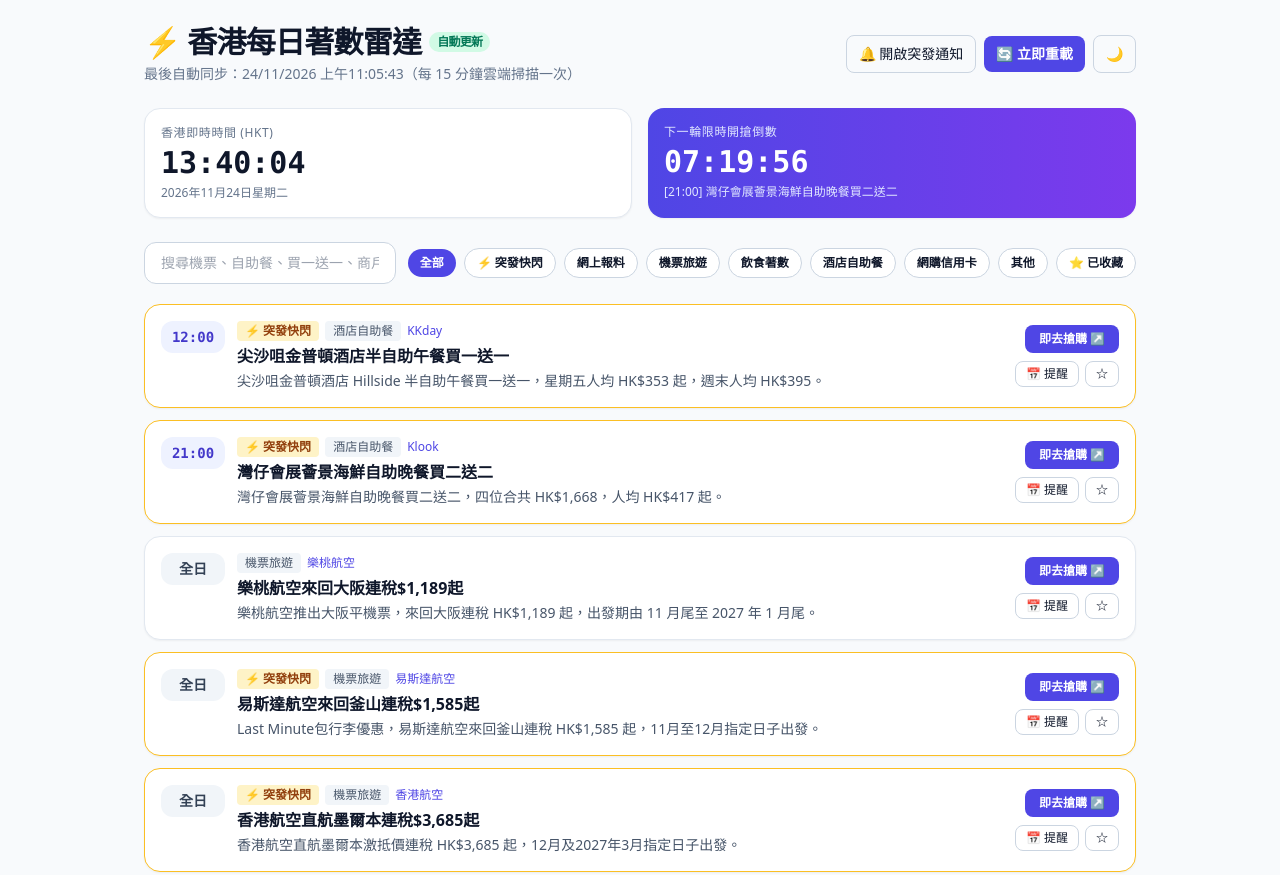
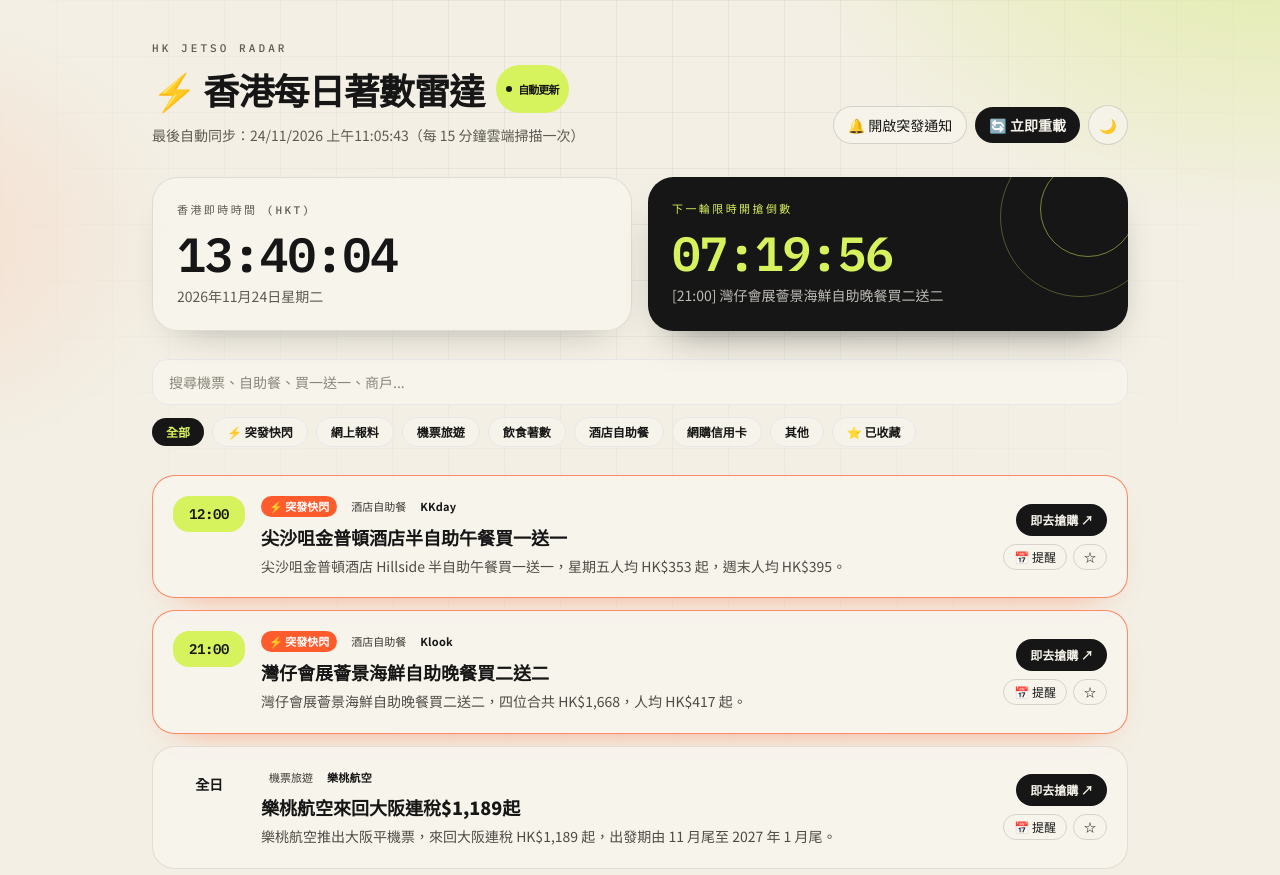
Before and after one commit to SINYAN1017/hk-jetso-radar, a plain HTML site: page index.html in a window 1280 px wide. Shown: the top 875 px of the page. Drawn offline with nearby package versions, Linux system fonts and the light colour scheme.

Commit message:
Restyle the deals page with a sharper editorial look.
Keep the same filters, clock, reminders, and deal actions, and give the page a bolder type, color, and card treatment.

Co-authored-by: SINYAN1017 <SINYAN1017@users.noreply.github.com>

```diff
--- a/index.html
+++ b/index.html
@@ -4,56 +4,125 @@
   <meta charset="UTF-8" />
   <meta name="viewport" content="width=device-width, initial-scale=1.0" />
   <title>香港每日著數搶購雷達 | HK Jetso Radar</title>
+  <link rel="preconnect" href="https://fonts.googleapis.com" />
+  <link rel="preconnect" href="https://fonts.gstatic.com" crossorigin />
+  <link href="https://fonts.googleapis.com/css2?family=IBM+Plex+Mono:wght@500;600&family=Noto+Sans+TC:wght@400;500;700;900&display=swap" rel="stylesheet" />
   <script src="https://cdn.tailwindcss.com"></script>
   <script>
-    tailwind.config = { darkMode: 'class' };
+    tailwind.config = {
+      darkMode: 'class',
+      theme: {
+        extend: {
+          fontFamily: {
+            sans: ['"Noto Sans TC"', 'sans-serif'],
+            mono: ['"IBM Plex Mono"', 'ui-monospace', 'monospace'],
+          },
+        },
+      },
+    };
   </script>
+  <style>
+    :root { color-scheme: light; }
+    html.dark { color-scheme: dark; }
+    body {
+      background-color: #f3efe4;
+      background-image:
+        radial-gradient(ellipse 70% 45% at 100% -8%, rgba(190, 230, 40, 0.35), transparent 55%),
+        radial-gradient(ellipse 45% 35% at -8% 18%, rgba(255, 92, 46, 0.12), transparent 50%);
+    }
+    html.dark body {
+      background-color: #0c0d0a;
+      background-image:
+        radial-gradient(ellipse 70% 45% at 100% -8%, rgba(214, 255, 70, 0.16), transparent 55%),
+        radial-gradient(ellipse 50% 40% at -10% 30%, rgba(255, 92, 46, 0.14), transparent 50%);
+    }
+    body::before {
+      content: "";
+      pointer-events: none;
+      position: fixed;
+      inset: 0;
+      background-image:
+        linear-gradient(rgba(18, 18, 18, 0.045) 1px, transparent 1px),
+        linear-gradient(90deg, rgba(18, 18, 18, 0.045) 1px, transparent 1px);
+      background-size: 56px 56px;
+      mask-image: radial-gradient(ellipse at top, #000 20%, transparent 78%);
+    }
+    html.dark body::before {
+      background-image:
+        linear-gradient(rgba(243, 239, 228, 0.05) 1px, transparent 1px),
+        linear-gradient(90deg, rgba(243, 239, 228, 0.05) 1px, transparent 1px);
+    }
+    .live-dot {
+      box-shadow: 0 0 0 0 rgba(22, 22, 22, 0.45);
+      animation: ping-dot 1.8s ease-out infinite;
+    }
+    html.dark .live-dot { box-shadow: 0 0 0 0 rgba(228, 255, 106, 0.7); }
+    @keyframes ping-dot {
+      70% { box-shadow: 0 0 0 8px transparent; }
+      100% { box-shadow: 0 0 0 0 transparent; }
+    }
+    @keyframes rise-in {
+      from { transform: translateY(8px); }
+      to { transform: none; }
+    }
+    .deal-card { animation: rise-in 0.45s ease both; }
+    .deal-card:nth-child(2) { animation-delay: 0.04s; }
+    .deal-card:nth-child(3) { animation-delay: 0.08s; }
+    .deal-card:nth-child(4) { animation-delay: 0.12s; }
+    @media (prefers-reduced-motion: reduce) {
+      .live-dot, .deal-card { animation: none; }
+    }
+    .chip-row { scrollbar-width: none; }
+    .chip-row::-webkit-scrollbar { display: none; }
+  </style>
 </head>
-<body class="bg-slate-50 text-slate-900 dark:bg-slate-950 dark:text-slate-100 min-h-screen transition-colors">
-  <div class="max-w-5xl mx-auto px-4 py-6">
-    <!-- Header -->
-    <header class="flex flex-col sm:flex-row sm:items-center sm:justify-between gap-4 mb-6">
+<body class="text-[#161616] dark:text-[#f6f3ea] min-h-screen font-sans antialiased">
+  <div class="relative max-w-5xl mx-auto px-4 sm:px-6 py-6 sm:py-10">
+    <header class="flex flex-col sm:flex-row sm:items-end sm:justify-between gap-5 mb-8">
       <div>
-        <h1 class="text-2xl sm:text-3xl font-extrabold tracking-tight flex items-center gap-2">
+        <p class="text-[11px] font-mono tracking-[0.28em] uppercase text-[#5c5a52] dark:text-[#c8c3b4] mb-2">HK Jetso Radar</p>
+        <h1 class="text-[1.7rem] sm:text-4xl font-black tracking-tight leading-none flex flex-wrap items-center gap-x-3 gap-y-2">
           <span>⚡ 香港每日著數雷達</span>
-          <span class="text-xs font-semibold px-2 py-0.5 rounded-full bg-emerald-100 text-emerald-700 dark:bg-emerald-900/50 dark:text-emerald-300">自動更新</span>
+          <span class="inline-flex items-center gap-1.5 text-[11px] font-bold px-2.5 py-1 rounded-full bg-[#d6f25c] text-[#161616]">
+            <span class="live-dot inline-block w-1.5 h-1.5 rounded-full bg-[#161616]"></span>
+            自動更新
+          </span>
         </h1>
-        <p id="lastUpdated" class="text-sm text-slate-500 dark:text-slate-400 mt-1">正在讀取最新情報...</p>
+        <p id="lastUpdated" class="text-sm text-[#5c5a52] dark:text-[#c8c3b4] mt-3">正在讀取最新情報...</p>
       </div>
       <div class="flex flex-wrap items-center gap-2">
-        <button id="notifyBtn" class="px-3 py-2 text-sm font-medium rounded-lg border border-slate-300 dark:border-slate-700 hover:bg-slate-100 dark:hover:bg-slate-800">
+        <button id="notifyBtn" type="button" class="px-3.5 py-2 text-sm font-medium rounded-full border border-[#161616]/15 dark:border-[#f6f3ea]/20 bg-[#f7f4ec]/80 dark:bg-[#171812]/80 backdrop-blur hover:bg-[#161616] hover:text-[#f6f3ea] dark:hover:bg-[#f6f3ea] dark:hover:text-[#161616] transition">
           🔔 開啟突發通知
         </button>
-        <button id="refreshBtn" class="px-3 py-2 text-sm font-semibold rounded-lg bg-indigo-600 text-white hover:bg-indigo-700">
+        <button id="refreshBtn" type="button" class="px-3.5 py-2 text-sm font-bold rounded-full bg-[#161616] text-[#f6f3ea] dark:bg-[#d6f25c] dark:text-[#161616] hover:opacity-90 transition">
           🔄 立即重載
         </button>
-        <button id="themeBtn" class="px-3 py-2 text-sm rounded-lg border border-slate-300 dark:border-slate-700 hover:bg-slate-100 dark:hover:bg-slate-800">
+        <button id="themeBtn" type="button" class="w-10 h-10 text-sm rounded-full border border-[#161616]/15 dark:border-[#f6f3ea]/20 bg-[#f7f4ec]/80 dark:bg-[#171812]/80 hover:bg-[#161616] hover:text-[#f6f3ea] dark:hover:bg-[#f6f3ea] dark:hover:text-[#161616] transition" aria-label="切換外觀">
           🌙
         </button>
       </div>
     </header>
 
-    <!-- Live HKT Clock & Next Drop Countdown -->
-    <section class="grid grid-cols-1 md:grid-cols-2 gap-4 mb-6">
-      <div class="p-4 rounded-2xl bg-white dark:bg-slate-900 border border-slate-200 dark:border-slate-800 shadow-sm">
-        <div class="text-xs uppercase tracking-wider text-slate-500 dark:text-slate-400">香港即時時間 (HKT)</div>
-        <div id="hktClock" class="text-3xl font-mono font-bold mt-1">--:--:--</div>
-        <div id="hktDate" class="text-xs text-slate-500 dark:text-slate-400 mt-1"></div>
+    <section class="grid grid-cols-1 md:grid-cols-2 gap-4 mb-7">
+      <div class="p-5 sm:p-6 rounded-[1.6rem] bg-[#f7f4ec]/90 dark:bg-[#171812]/90 border border-[#161616]/10 dark:border-[#f6f3ea]/10 shadow-[0_18px_40px_-28px_rgba(22,22,22,0.45)] backdrop-blur">
+        <div class="text-[11px] font-mono uppercase tracking-[0.22em] text-[#5c5a52] dark:text-[#c8c3b4]">香港即時時間 (HKT)</div>
+        <div id="hktClock" class="text-4xl sm:text-5xl font-mono font-semibold tracking-tight mt-3 tabular-nums">--:--:--</div>
+        <div id="hktDate" class="text-sm text-[#5c5a52] dark:text-[#c8c3b4] mt-2"></div>
       </div>
-      <div class="p-4 rounded-2xl bg-gradient-to-r from-indigo-600 to-violet-600 text-white shadow-sm">
-        <div class="text-xs uppercase tracking-wider text-indigo-100">下一輪限時開搶倒數</div>
-        <div id="nextCountdown" class="text-3xl font-mono font-bold mt-1">--:--:--</div>
-        <div id="nextDealTitle" class="text-xs text-indigo-100 mt-1 truncate">掃描今日時段中...</div>
+      <div class="relative overflow-hidden p-5 sm:p-6 rounded-[1.6rem] bg-[#161616] text-[#f6f3ea] shadow-[0_18px_40px_-24px_rgba(22,22,22,0.7)]">
+        <div class="pointer-events-none absolute -right-8 -top-10 w-40 h-40 rounded-full border border-[#d6f25c]/30"></div>
+        <div class="pointer-events-none absolute -right-2 -top-4 w-24 h-24 rounded-full border border-[#d6f25c]/50"></div>
+        <div class="relative text-[11px] font-mono uppercase tracking-[0.22em] text-[#d6f25c]">下一輪限時開搶倒數</div>
+        <div id="nextCountdown" class="relative text-4xl sm:text-5xl font-mono font-semibold tracking-tight mt-3 text-[#d6f25c] tabular-nums">--:--:--</div>
+        <div id="nextDealTitle" class="relative text-sm text-[#f6f3ea]/75 mt-2 truncate">掃描今日時段中...</div>
       </div>
     </section>
 
-    <!-- Search & Category Filters -->
-    <section class="flex flex-col sm:flex-row gap-3 mb-5">
-      <input id="searchInput" type="text" placeholder="搜尋機票、自助餐、買一送一、商戶..." class="flex-1 px-4 py-2.5 rounded-xl border border-slate-300 dark:border-slate-700 bg-white dark:bg-slate-900 text-sm focus:outline-none focus:ring-2 focus:ring-indigo-500" />
-      <div id="categoryBar" class="flex flex-wrap gap-2 items-center"></div>
+    <section class="mb-6">
+      <input id="searchInput" type="search" placeholder="搜尋機票、自助餐、買一送一、商戶..." class="w-full px-4 py-3 rounded-2xl border border-[#161616]/12 dark:border-[#f6f3ea]/15 bg-[#f7f4ec]/90 dark:bg-[#171812]/90 text-sm placeholder:text-[#8a867b] focus:outline-none focus:ring-2 focus:ring-[#161616] dark:focus:ring-[#d6f25c]" />
+      <div id="categoryBar" class="chip-row mt-3 flex gap-2 items-center overflow-x-auto pb-1"></div>
     </section>
 
-    <!-- Deals List -->
     <main id="dealsContainer" class="space-y-3"></main>
   </div>
 
@@ -95,10 +164,11 @@
       CATEGORIES.forEach(cat => {
         const btn = document.createElement('button');
         const active = cat === activeCategory;
-        btn.className = `px-3 py-1.5 text-xs font-semibold rounded-full transition ${
+        btn.type = 'button';
+        btn.className = `shrink-0 px-3.5 py-1.5 text-xs font-bold rounded-full transition ${
           active
-            ? 'bg-indigo-600 text-white'
-            : 'bg-white dark:bg-slate-900 border border-slate-300 dark:border-slate-700 hover:bg-slate-100 dark:hover:bg-slate-800'
+            ? 'bg-[#161616] text-[#d6f25c] dark:bg-[#d6f25c] dark:text-[#161616]'
+            : 'bg-[#f7f4ec]/80 dark:bg-[#171812]/80 border border-[#161616]/12 dark:border-[#f6f3ea]/15 hover:border-[#161616] dark:hover:border-[#d6f25c]'
         }`;
         btn.textContent = cat;
         btn.onclick = () => { activeCategory = cat; renderCategories(); renderDeals(); };
@@ -145,35 +215,38 @@
 
       const container = document.getElementById('dealsContainer');
       if (!filtered.length) {
-        container.innerHTML = `<div class="p-8 text-center text-slate-500 dark:text-slate-400 bg-white dark:bg-slate-900 rounded-2xl border border-slate-200 dark:border-slate-800">暫時未有符合條件嘅著數。</div>`;
+        container.innerHTML = `<div class="p-10 text-center text-[#5c5a52] dark:text-[#c8c3b4] bg-[#f7f4ec]/90 dark:bg-[#171812]/90 rounded-[1.6rem] border border-dashed border-[#161616]/20 dark:border-[#f6f3ea]/20">暫時未有符合條件嘅著數。</div>`;
         return;
       }
 
       container.innerHTML = filtered.map(d => {
         const isFav = favorites.has(d.id);
         const isNew = (Date.now() - new Date(d.added_at).getTime()) < 2 * 3600 * 1000;
+        const edge = d.is_flash
+          ? 'border-[#ff5c2e]/70 shadow-[0_16px_36px_-28px_rgba(255,92,46,0.9)]'
+          : 'border-[#161616]/10 dark:border-[#f6f3ea]/10';
         return `
-          <article class="p-4 rounded-2xl bg-white dark:bg-slate-900 border ${d.is_flash ? 'border-amber-400 dark:border-amber-500/60' : 'border-slate-200 dark:border-slate-800'} shadow-sm flex flex-col sm:flex-row sm:items-center justify-between gap-4">
-            <div class="flex items-start gap-3">
-              <div class="shrink-0 w-16 text-center py-1.5 rounded-xl font-mono font-bold text-sm ${d.time === '全日' ? 'bg-slate-100 text-slate-700 dark:bg-slate-800 dark:text-slate-300' : 'bg-indigo-50 text-indigo-700 dark:bg-indigo-950 dark:text-indigo-300'}">
+          <article class="deal-card p-4 sm:p-5 rounded-[1.4rem] bg-[#f7f4ec]/95 dark:bg-[#171812]/95 border ${edge} flex flex-col sm:flex-row sm:items-center justify-between gap-4 transition hover:-translate-y-0.5">
+            <div class="flex items-start gap-3 sm:gap-4 min-w-0">
+              <div class="shrink-0 w-[4.5rem] text-center py-2 rounded-2xl font-mono font-semibold text-sm tracking-tight ${d.time === '全日' ? 'bg-[#161616]/6 text-[#161616] dark:bg-[#f6f3ea]/10 dark:text-[#f6f3ea]' : 'bg-[#d6f25c] text-[#161616]'}">
                 ${d.time}
               </div>
-              <div>
-                <div class="flex flex-wrap items-center gap-1.5 mb-1">
-                  ${d.is_flash ? '<span class="text-xs font-bold px-2 py-0.5 rounded bg-amber-100 text-amber-800 dark:bg-amber-900/60 dark:text-amber-200">⚡ 突發快閃</span>' : ''}
-                  ${isNew ? '<span class="text-xs font-bold px-2 py-0.5 rounded bg-rose-100 text-rose-700 dark:bg-rose-900/60 dark:text-rose-200">🆕 新上架</span>' : ''}
-                  <span class="text-xs px-2 py-0.5 rounded bg-slate-100 dark:bg-slate-800 text-slate-600 dark:text-slate-300">${d.category}</span>
-                  <span class="text-xs font-medium text-indigo-600 dark:text-indigo-400">${d.platform}</span>
+              <div class="min-w-0">
+                <div class="flex flex-wrap items-center gap-1.5 mb-1.5">
+                  ${d.is_flash ? '<span class="text-[11px] font-bold px-2 py-0.5 rounded-full bg-[#ff5c2e] text-white">⚡ 突發快閃</span>' : ''}
+                  ${isNew ? '<span class="text-[11px] font-bold px-2 py-0.5 rounded-full bg-[#161616] text-[#d6f25c]">🆕 新上架</span>' : ''}
+                  <span class="text-[11px] font-medium px-2 py-0.5 rounded-full bg-[#161616]/6 dark:bg-[#f6f3ea]/10 text-[#3a3832] dark:text-[#e7e2d4]">${d.category}</span>
+                  <span class="text-[11px] font-bold tracking-wide text-[#161616] dark:text-[#d6f25c]">${d.platform}</span>
                 </div>
-                <h2 class="font-bold text-base leading-snug">${d.title}</h2>
-                <p class="text-sm text-slate-600 dark:text-slate-400 mt-1">${d.summary}</p>
+                <h2 class="font-black text-base sm:text-lg leading-snug">${d.title}</h2>
+                <p class="text-sm text-[#4e4c45] dark:text-[#d5d0c3] mt-1 leading-relaxed">${d.summary}</p>
               </div>
             </div>
             <div class="flex sm:flex-col items-center sm:items-end gap-2 shrink-0">
-              <a href="${d.url}" target="_blank" rel="noopener noreferrer" class="px-3.5 py-1.5 text-xs font-semibold rounded-lg bg-indigo-600 text-white hover:bg-indigo-700">${d.category === '網上報料' ? '查看貼文' : '即去搶購'} ↗</a>
+              <a href="${d.url}" target="_blank" rel="noopener noreferrer" class="px-3.5 py-2 text-xs font-bold rounded-full bg-[#161616] text-[#f6f3ea] dark:bg-[#d6f25c] dark:text-[#161616] hover:opacity-90">${d.category === '網上報料' ? '查看貼文' : '即去搶購'} ↗</a>
               <div class="flex gap-1.5">
-                <button onclick='downloadICS(${JSON.stringify(d).replace(/'/g, "'")})' class="px-2.5 py-1 text-xs rounded-lg border border-slate-300 dark:border-slate-700 hover:bg-slate-100 dark:hover:bg-slate-800" title="加入日曆提醒">📅 提醒</button>
-                <button onclick="toggleFav('${d.id}')" class="px-2.5 py-1 text-xs rounded-lg border border-slate-300 dark:border-slate-700 hover:bg-slate-100 dark:hover:bg-slate-800">${isFav ? '⭐' : '☆'}</button>
+                <button onclick='downloadICS(${JSON.stringify(d).replace(/'/g, "'")})' class="px-2.5 py-1 text-xs rounded-full border border-[#161616]/15 dark:border-[#f6f3ea]/20 hover:bg-[#161616] hover:text-[#f6f3ea] dark:hover:bg-[#f6f3ea] dark:hover:text-[#161616] transition" title="加入日曆提醒">📅 提醒</button>
+                <button onclick="toggleFav('${d.id}')" class="px-2.5 py-1 text-xs rounded-full border border-[#161616]/15 dark:border-[#f6f3ea]/20 hover:bg-[#161616] hover:text-[#f6f3ea] dark:hover:bg-[#f6f3ea] dark:hover:text-[#161616] transition">${isFav ? '⭐' : '☆'}</button>
               </div>
             </div>
           </article>
```
